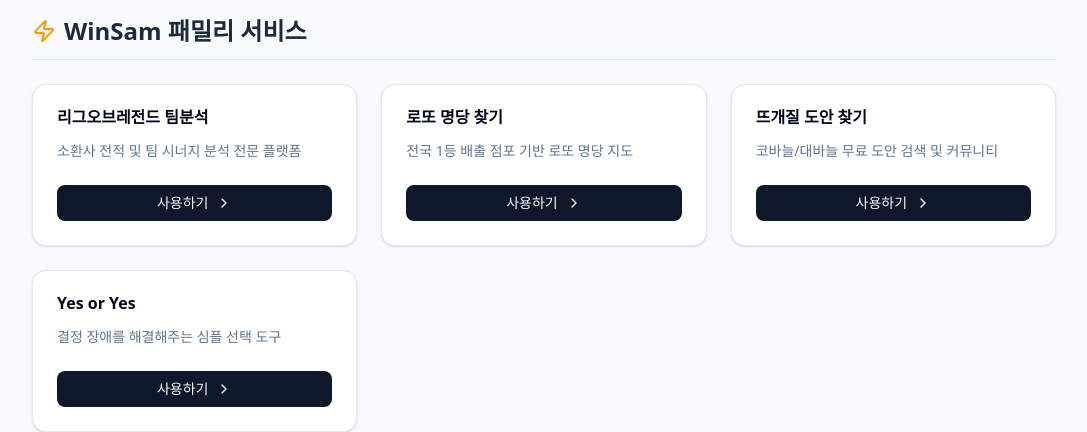
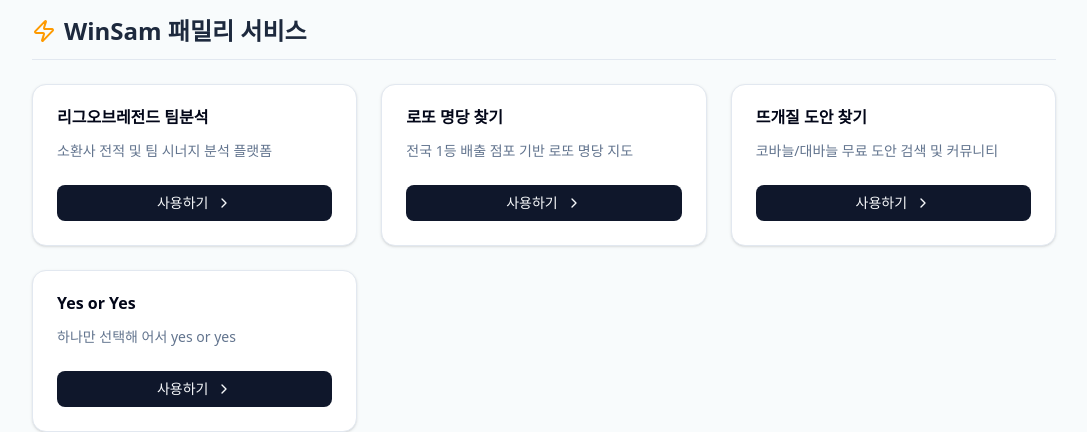
Before and after one commit to winsam003/winsam_kit_fe, a Next.js app: page / in a window 1280 px wide. Shown: the part 1700-2132 px from the top of the page, without its empty margins (96-1183 px from the left). Built offline with nearby package versions, Linux system fonts and the light colour scheme; no server answers; the database is empty.

Commit message:
패밀리 사이트 설명 변경

```diff
--- a/app/page.tsx
+++ b/app/page.tsx
@@ -118,7 +118,7 @@
           <div className="grid grid-cols-1 md:grid-cols-2 lg:grid-cols-3 gap-6">
             <ToolCard
               title="리그오브레전드 팀분석"
-              desc="소환사 전적 및 팀 시너지 분석 전문 플랫폼"
+              desc="소환사 전적 및 팀 시너지 분석 플랫폼"
               href="https://lol.winsam.xyz"
               target="_blank"
             />
@@ -136,7 +136,7 @@
             />
             <ToolCard
               title="Yes or Yes"
-              desc="결정 장애를 해결해주는 심플 선택 도구"
+              desc="하나만 선택해 어서 yes or yes"
               href="https://yesoryes.winsam.xyz/make"
               target="_blank"
             />
```
